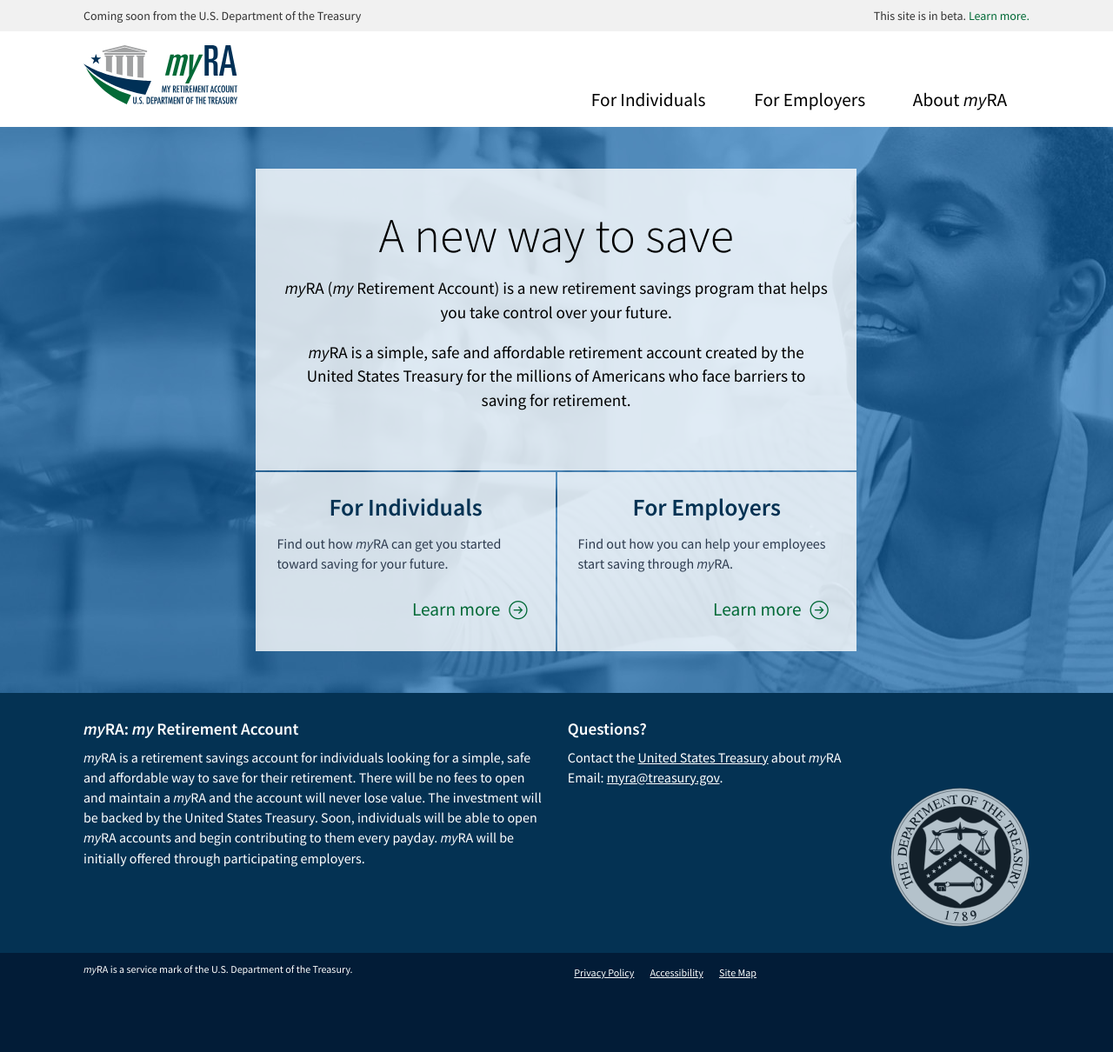
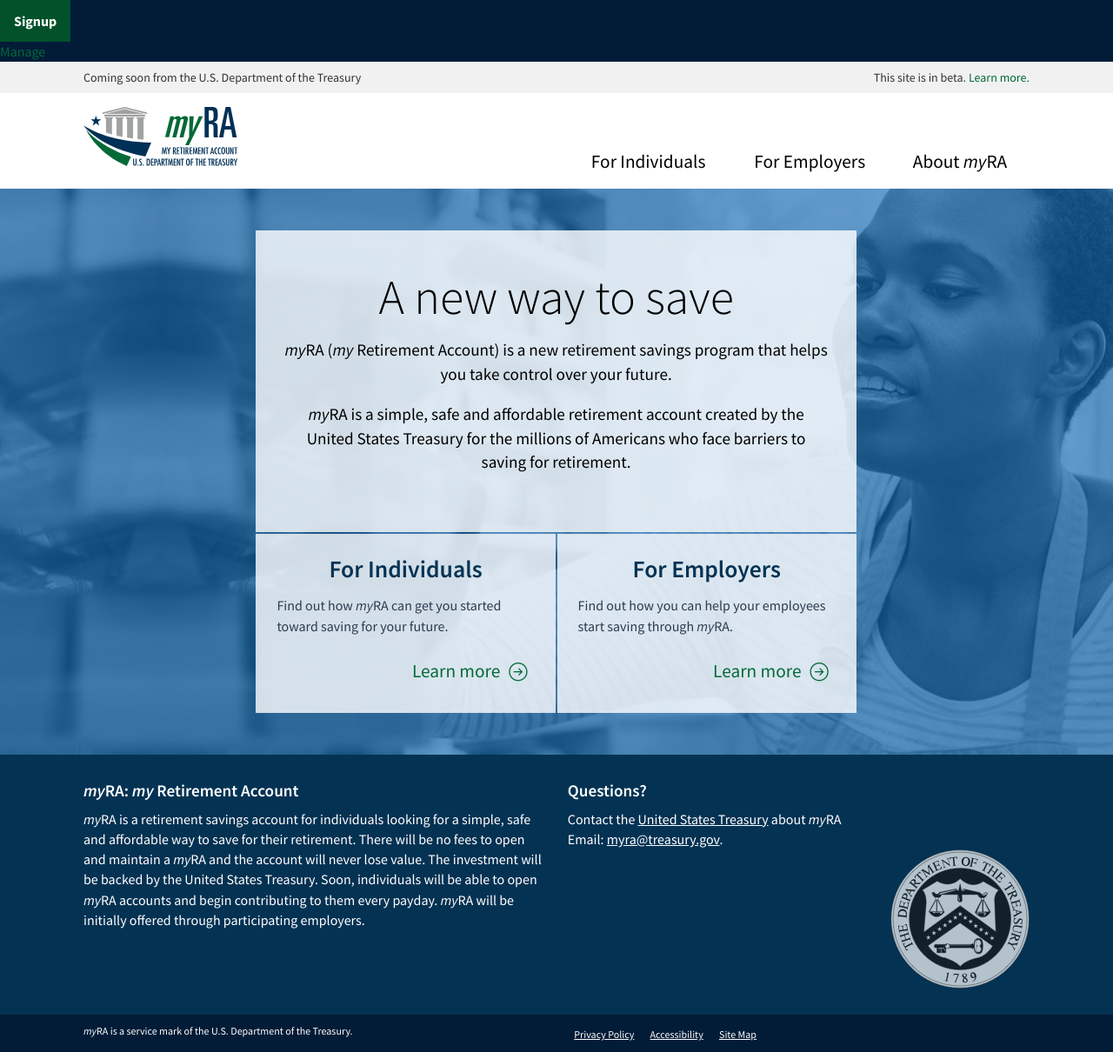
Before and after one commit to 18F/myra, a Jekyll site: the page built from index.html, in a window 1280 px wide. Shown: the whole page at 87% size. Built offline with Jekyll 4.4.1, drawn with Linux system fonts in a browser that asks for light colours; before the commit the page ends 1139 px from its top, so only the background shows below that.

Commit message:
adding links back in for qa

```diff
--- a/_includes/header.html
+++ b/_includes/header.html
@@ -8,6 +8,14 @@
     </div>
   </div>
   <![endif]-->
+
+  <form action="https://onlineapps.ibanking-services.com/olnas/OLNASServlet/StappsApp" method="POST">
+    <input type="hidden" name="id" value="221">
+    <input type="hidden" name="prodid" value="84586">
+    <input type="submit" name="Signup" value="Signup" >
+  </form>
+
+  <a href="https://manage.ibanking-services.com/cib/CEBMainServlet/Login?FIORG=221&FIFID=111925074">Manage</a>
 
   <header class="site-header" role="banner" itemscope itemtype="http://schema.org/WPHeader">
     <a class="skip-nav" tabindex="1" href="#main">Skip to main content</a>
```
